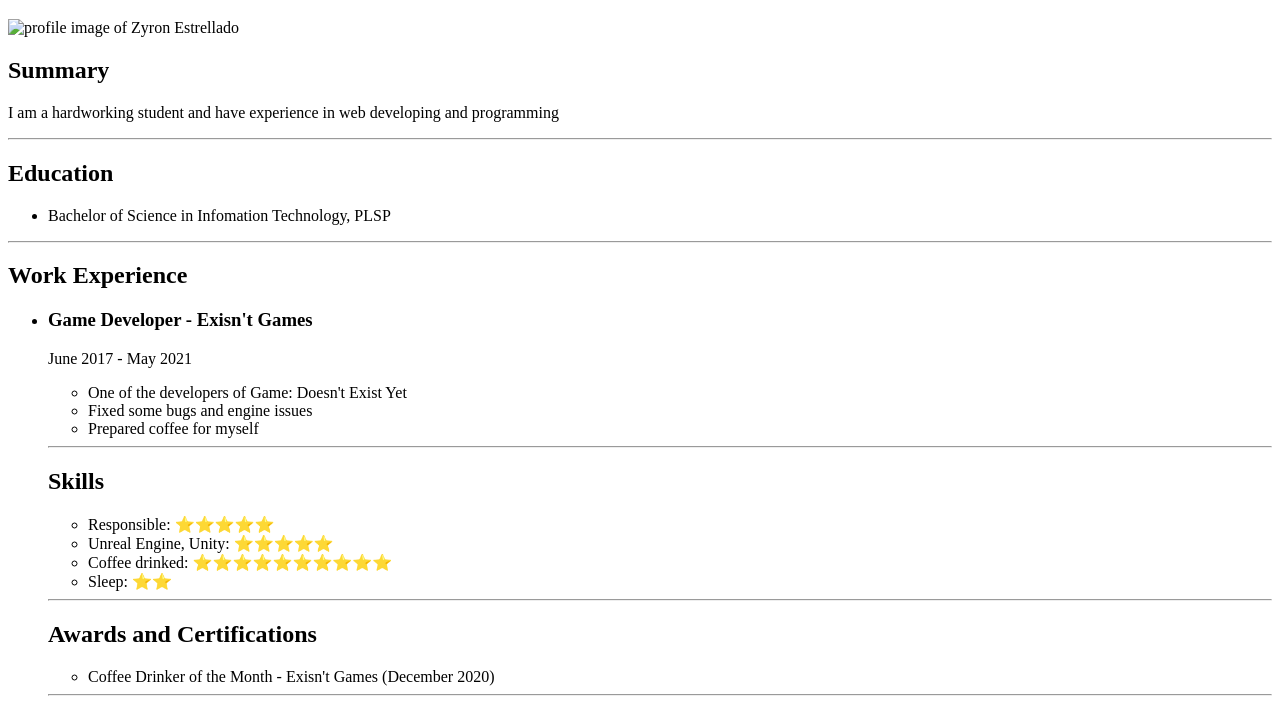
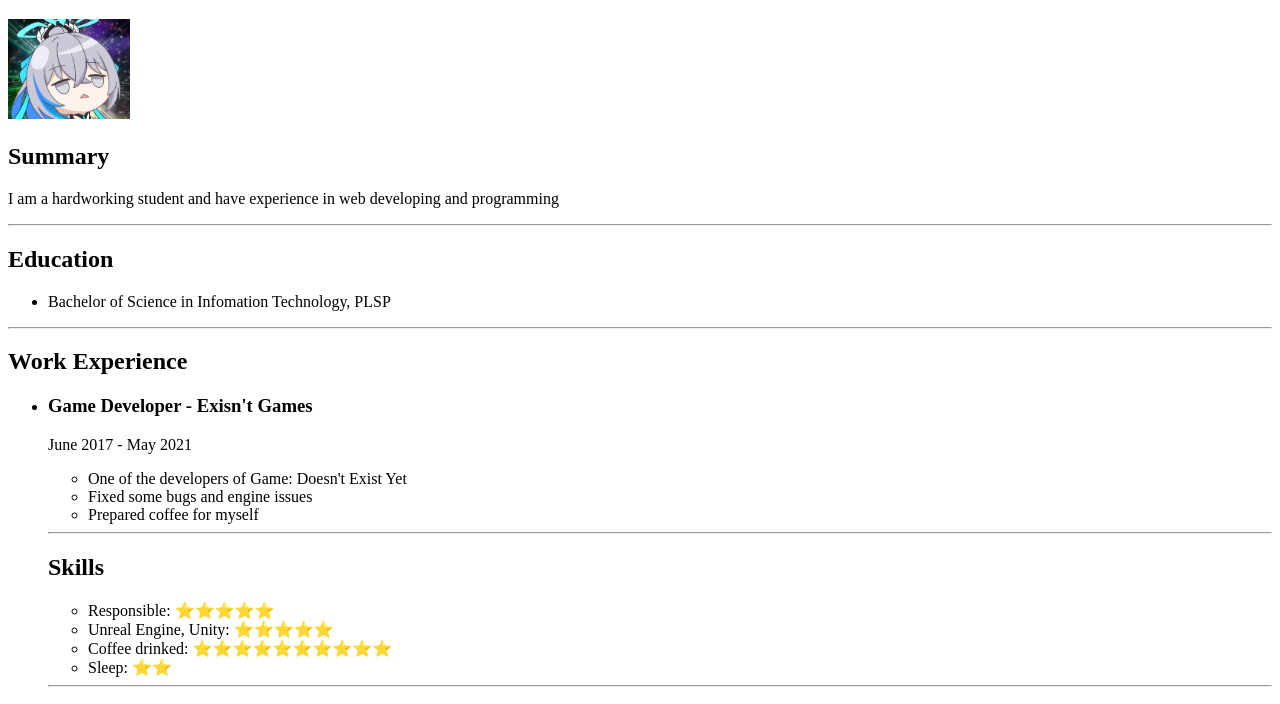
Before and after one commit to zaiEstre04/zaiEstre04.github.io, a plain HTML site: page My Portfolio/index.html in a window 1280 px wide. Shown: the part 61-765 px from the top of the page. Drawn offline with Linux system fonts and the light colour scheme.

Commit message:
Update index.html

```diff
--- a/My Portfolio/index.html
+++ b/My Portfolio/index.html
@@ -5,7 +5,7 @@
   </head>
   <body>
     <h1>Zyron Estrellado</h1>
-    <img src="./profile-img.png" alt="profile image of Zyron Estrellado" height="100">
+    <img src="./assets/images/profile-img.png" alt="profile image of Zyron Estrellado" height="100">
 
     <h2>Summary</h2>
     <p>I am a hardworking student and have experience in web developing and programming</p>
```
